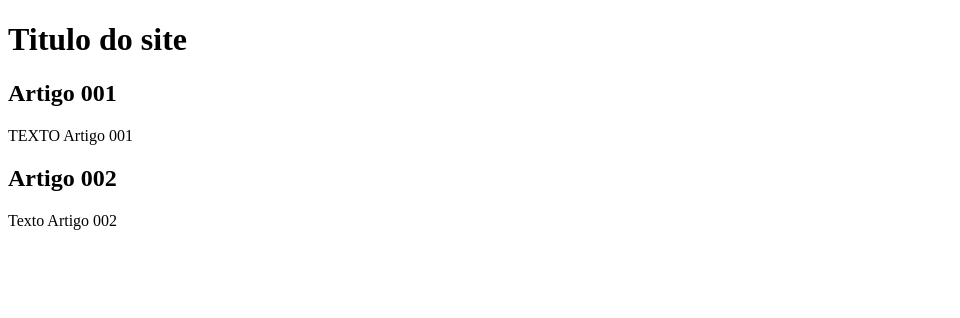
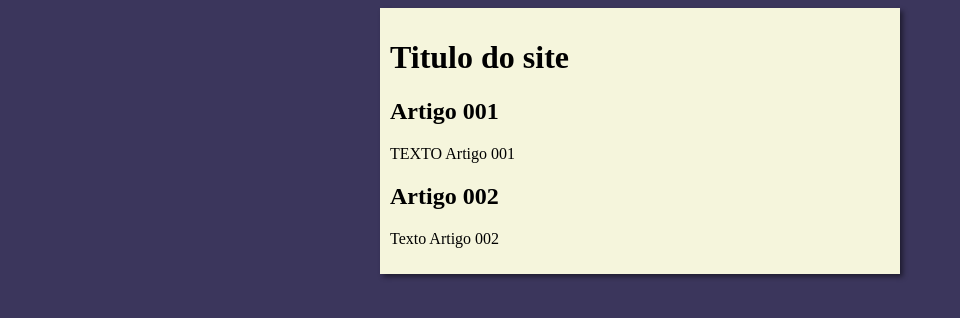
Before and after one commit to GledsonEmannuel/Projeto-site, a plain HTML site: page index.html in a window 1280 px wide. Shown: the whole page, without its empty margins (0-960 px from the left). Drawn offline with Linux system fonts and the light colour scheme.

Commit message:
iniciado o design

```diff
--- /dev/null
+++ b/estilos/style.css
@@ -0,0 +1,17 @@
+{
+    font-family: Arial, Helvetica, sans-serif;
+    font-size: 16px;
+
+}
+
+body{
+    background-color: rgb(59, 54, 92);
+}
+
+main{
+    background-color: beige;
+    width: 500PX;
+    margin: auto;
+    padding: 10px;
+    box-shadow: 3px 3px 5px rgba(0,0,0,0.473)
+}
--- a/index.html
+++ b/index.html
@@ -5,6 +5,7 @@
     <meta http-equiv="X-UA-Compatible" content="IE=edge">
     <meta name="viewport" content="width=device-width, initial-scale=1.0">
     <title>Titulo do site</title>
+    <link rel="stylesheet" href="estilos/style.css">
 </head>
 <body>
     <main>
```
